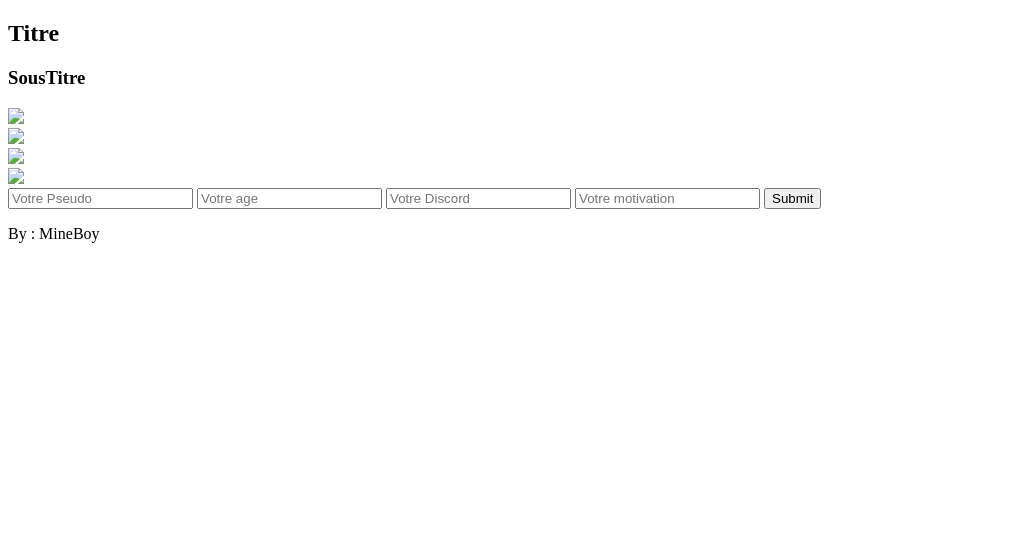
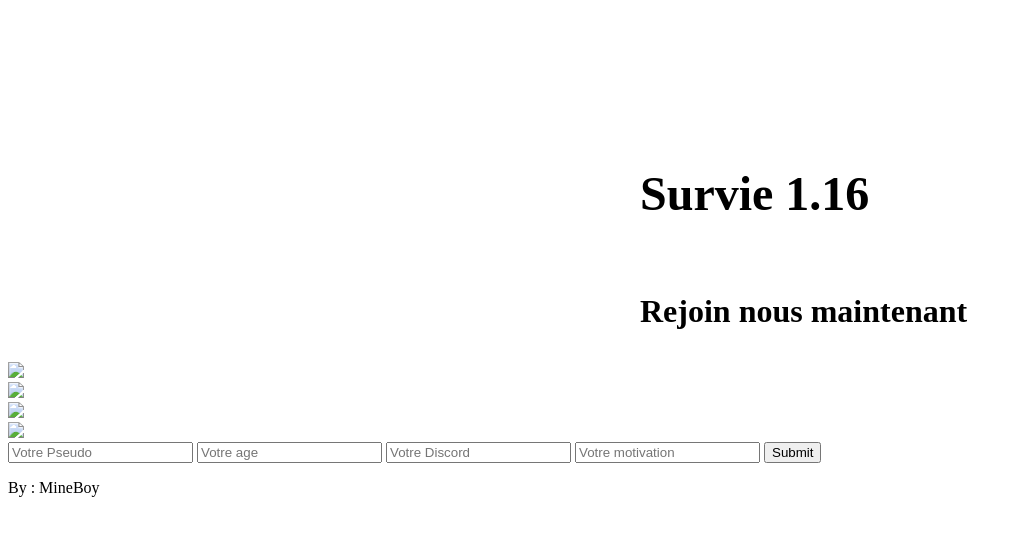
Before and after one commit to MineBoyFR/WebSurvie, a PHP site: page /Home.php in a window 1280 px wide. Shown: the top 536 px of the page, without its empty margins (0-1022 px from the left). Run offline with PHP 8.4, Linux system fonts and the light colour scheme.

Commit message:
V0.0.8,5
Bug en cours

```diff
--- a/Home.php
+++ b/Home.php
@@ -4,13 +4,13 @@
 <head>
     <meta charset="utf-8">
     <title>Page home</title>
-    <link rel="stylesheet" href="homeStyle.css">
+    <link rel="stylesheet" type="text/css" href="homeStyle.css">
 </head>
 <body>
 <header>
     <nav class="postitre">
-        <h1 id="titre1">Titre</h1>
-        <h3 id="titre2">SousTitre</h3>
+        <h1 id="titre1">Survie 1.16</h1>
+        <h3 id="titre2">Rejoin nous maintenant</h3>
     </nav>
     <div id="gif">
         <!--Gif Fond page Moitier 1-->
@@ -26,10 +26,10 @@
     <article>
         <aside>
             <div class="hallogo">
-                <div id="logo1"><img src="#"></div>
-                <div id="logo2"><img src="#"></div>
-                <div id="logo3"><img src="#"></div>
-                <div id="logo4"><img src="#"></div>
+                <div id="logo1"><img src="#Soon"></div>
+                <div id="logo2"><img src="#Soon"></div>
+                <div id="logo3"><img src="#Soon"></div>
+                <div id="logo4"><img src="#Soon"></div>
             </div>
         </aside>
         <div>
--- a/homeStyle.css
+++ b/homeStyle.css
@@ -1,4 +1,18 @@
 /*-Haut Page-*/
+.postitre {
+    display: flex;
+    flex-direction: column;
+    margin-left: 50%;
+    margin-top: 10%;
+}
+
+#titre1 {
+    font-size: 300%;
+}
+
+#titre2 {
+    font-size: 200%;
+}
 
 /*-Millieu Page-*/
 
```
